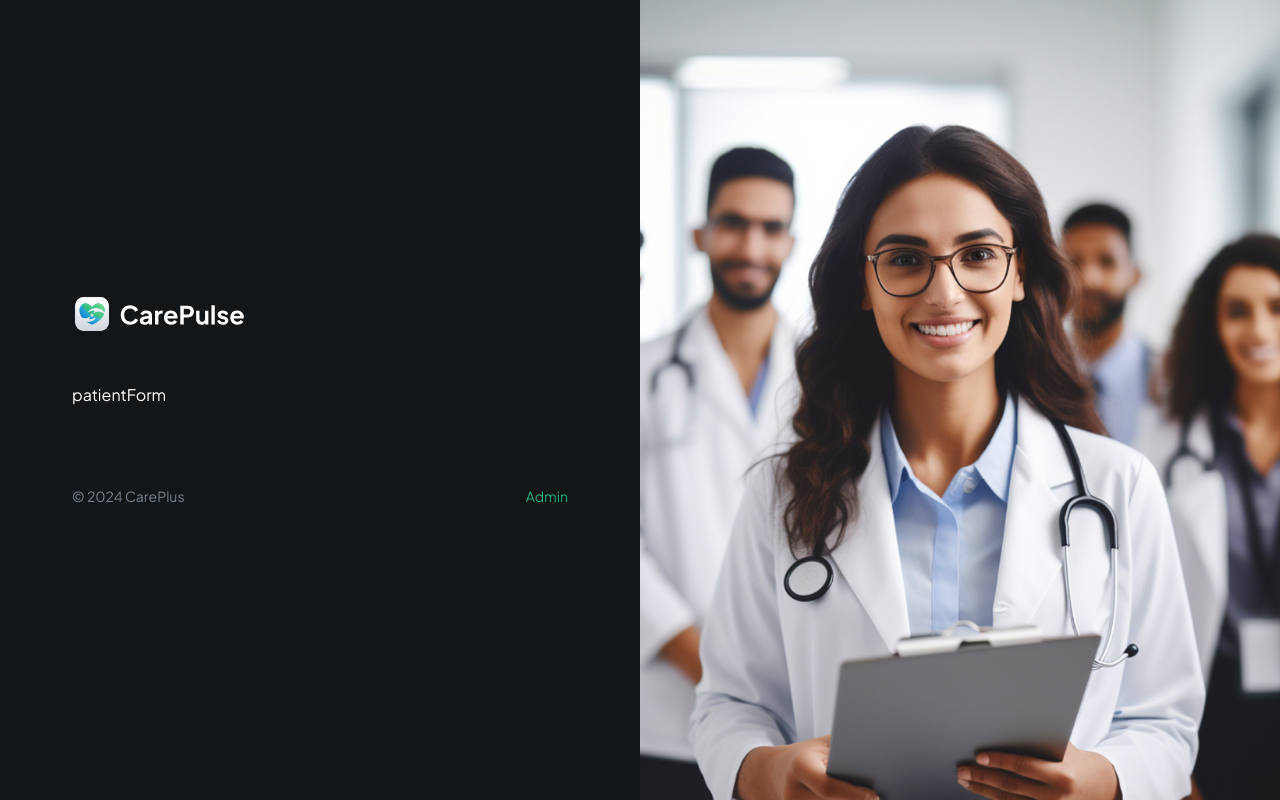
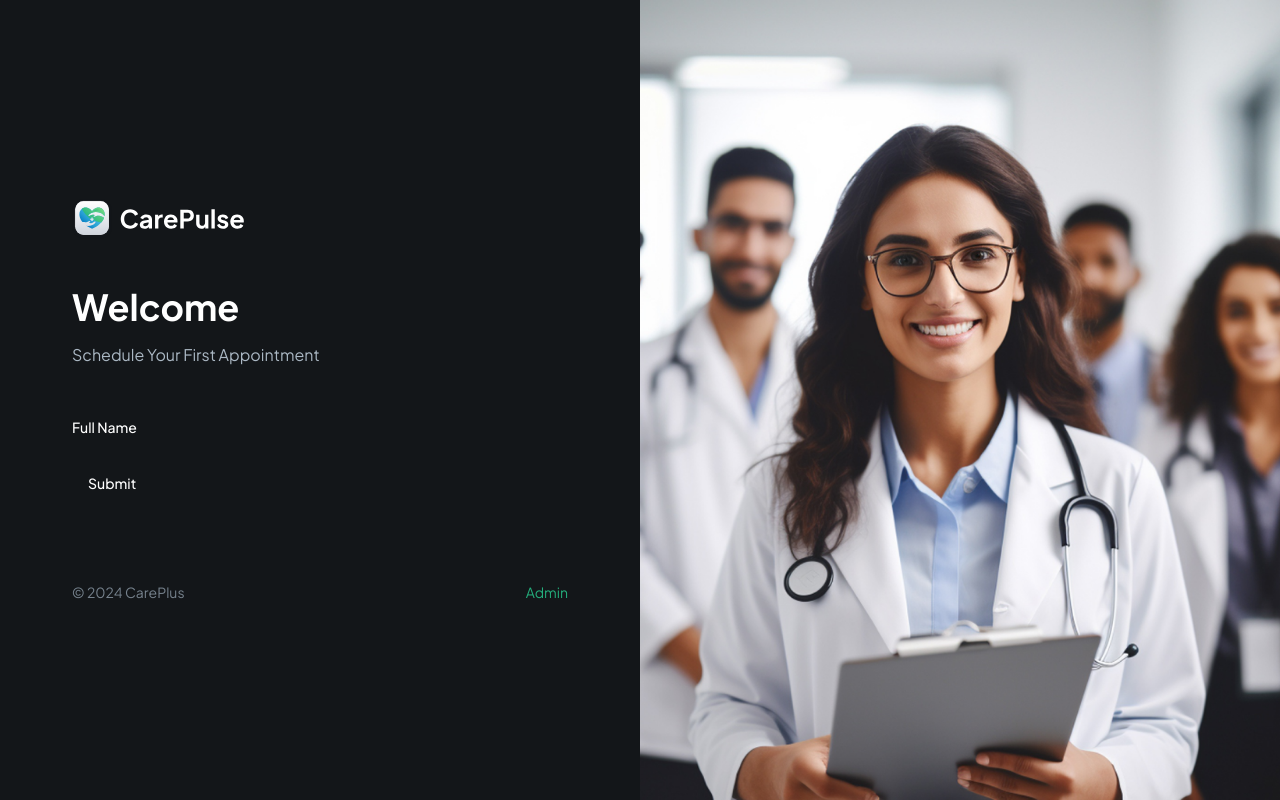
Before and after one commit to DevJuma10/CarePlus, a Next.js app: page / in a window 1280 px wide. Built offline with nearby package versions, Linux system fonts and the light colour scheme.

Commit message:
Feat: Patient Forms

```diff
--- a/app/page.tsx
+++ b/app/page.tsx
@@ -3,7 +3,7 @@
 import { Button } from "@/components/ui/button"
 import logo from '../public/assets/icons/logo-full.svg'
 import onboardingImage from '../public/assets/images/onboarding-img.png'
-import { PatientForm } from "@/components/forms/patientForm";
+import { PatientForm } from "@/components/forms/PatientForm";
 
 
 export default function Home() {
@@ -39,6 +39,7 @@
           src={onboardingImage}
           height={1000}
           width={1000}
+          priority={true}
           alt="doctor-onboading-image"
           className="side-img max-w-[50%]"
 
--- /dev/null
+++ b/components/forms/PatientForm.tsx
@@ -0,0 +1,66 @@
+"use client"
+
+import { zodResolver } from "@hookform/resolvers/zod"
+import { useForm } from "react-hook-form"
+import { z } from "zod"
+import { Button } from "@/components/ui/button"
+import { Form } from "@/components/ui/form"
+import CustomFormField from '../ui/CustomFormField'
+
+export enum FormFieldType {
+  INPUT='input',
+  TEXTAREA='textarea',
+  PHONE_INPUT='phoneInput',
+  CHECKBOX='checkbox',
+  DATE_PICKER='datePicker',
+  SELECT='select',
+  SKELETON='skeleton'
+}
+
+const formSchema = z.object({
+  username: z.string().min(2, {
+    message: "Username must be at least 2 characters.",
+  }),
+})
+
+export function PatientForm() {
+  // 1. Define your form.
+  const form = useForm<z.infer<typeof formSchema>>({
+    resolver: zodResolver(formSchema),
+    defaultValues: {
+      username: "",
+    },
+  })
+
+  // 2. Define a submit handler.
+  function onSubmit(values: z.infer<typeof formSchema>) {
+    // Do something with the form values.
+    // ✅ This will be type-safe and validated.
+    console.log(values)
+  }
+
+
+  return (
+    <Form {...form}>
+      <form onSubmit={form.handleSubmit(onSubmit)} className="space-y-6 flex-1">
+        <section className="mb-12 space-y-4">
+          <h1 className="header">Welcome</h1>
+          <p className="text-dark-700">Schedule Your First Appointment</p>
+        </section>
+
+        < CustomFormField
+          fieldType={FormFieldType.INPUT}
+          control = {form.control}
+          name=   {"name"}
+          label=  {'Full Name'}
+          placeHolder=    {'John Doe'}
+          iconSrc= {'/../public/assets/icons/user.svg'}
+          iconAlt={'user'}
+
+        />
+
+        <Button type="submit">Submit</Button>
+      </form>
+    </Form>
+  )
+}
--- a/components/forms/patientForm.tsx
+++ /dev/null
@@ -1,7 +0,0 @@
-import React from 'react'
-
-export const PatientForm = () => {
-  return (
-    <div>patientForm</div>
-  )
-}
--- /dev/null
+++ b/components/ui/CustomFormField.tsx
@@ -0,0 +1,49 @@
+"use client"
+
+import React from 'react'
+import {
+    FormControl,
+    FormDescription,
+    FormField,
+    FormItem,
+    FormLabel,
+    FormMessage,
+} from "@/components/ui/form"
+
+import { Input } from "@/components/ui/input"
+import { Control } from 'react-hook-form'
+import { FormFieldType } from '../forms/PatientForm'
+
+interface CustomProps {
+    control:Control<any>,
+    fieldType:FormFieldType,
+    name:string,
+    label?:string,
+    placeHolder?:string,
+    iconSrc?:string,
+    iconAlt?:string,
+    disabled?:boolean,
+    dateFormat?:string,
+    showTimeSelect?:boolean,
+    children?:React.ReactNode,
+    renderSekleton?:(field:any) => React.ReactNode
+
+}
+
+const CustomFormField = ( {control, fieldType,name, label} : CustomProps) => {
+    return (
+        <FormField
+            control={control}
+            name={name}
+            render={({ field }) => (
+
+                <FormItem className='flex-1'>
+                    {fieldType != FormFieldType.CHECKBOX && label &&  (
+                        <FormLabel>{label}</FormLabel>
+                    )}
+                </FormItem>
+            )}
+        />
+    )
+}
+export default CustomFormField
--- /dev/null
+++ b/components/ui/form.tsx
@@ -0,0 +1,178 @@
+"use client"
+
+import * as React from "react"
+import * as LabelPrimitive from "@radix-ui/react-label"
+import { Slot } from "@radix-ui/react-slot"
+import {
+  Controller,
+  ControllerProps,
+  FieldPath,
+  FieldValues,
+  FormProvider,
+  useFormContext,
+} from "react-hook-form"
+
+import { cn } from "@/lib/utils"
+import { Label } from "@/components/ui/label"
+
+const Form = FormProvider
+
+type FormFieldContextValue<
+  TFieldValues extends FieldValues = FieldValues,
+  TName extends FieldPath<TFieldValues> = FieldPath<TFieldValues>
+> = {
+  name: TName
+}
+
+const FormFieldContext = React.createContext<FormFieldContextValue>(
+  {} as FormFieldContextValue
+)
+
+const FormField = <
+  TFieldValues extends FieldValues = FieldValues,
+  TName extends FieldPath<TFieldValues> = FieldPath<TFieldValues>
+>({
+  ...props
+}: ControllerProps<TFieldValues, TName>) => {
+  return (
+    <FormFieldContext.Provider value={{ name: props.name }}>
+      <Controller {...props} />
+    </FormFieldContext.Provider>
+  )
+}
+
+const useFormField = () => {
+  const fieldContext = React.useContext(FormFieldContext)
+  const itemContext = React.useContext(FormItemContext)
+  const { getFieldState, formState } = useFormContext()
+
+  const fieldState = getFieldState(fieldContext.name, formState)
+
+  if (!fieldContext) {
+    throw new Error("useFormField should be used within <FormField>")
+  }
+
+  const { id } = itemContext
+
+  return {
+    id,
+    name: fieldContext.name,
+    formItemId: `${id}-form-item`,
+    formDescriptionId: `${id}-form-item-description`,
+    formMessageId: `${id}-form-item-message`,
+    ...fieldState,
+  }
+}
+
+type FormItemContextValue = {
+  id: string
+}
+
+const FormItemContext = React.createContext<FormItemContextValue>(
+  {} as FormItemContextValue
+)
+
+const FormItem = React.forwardRef<
+  HTMLDivElement,
+  React.HTMLAttributes<HTMLDivElement>
+>(({ className, ...props }, ref) => {
+  const id = React.useId()
+
+  return (
+    <FormItemContext.Provider value={{ id }}>
+      <div ref={ref} className={cn("space-y-2", className)} {...props} />
+    </FormItemContext.Provider>
+  )
+})
+FormItem.displayName = "FormItem"
+
+const FormLabel = React.forwardRef<
+  React.ElementRef<typeof LabelPrimitive.Root>,
+  React.ComponentPropsWithoutRef<typeof LabelPrimitive.Root>
+>(({ className, ...props }, ref) => {
+  const { error, formItemId } = useFormField()
+
+  return (
+    <Label
+      ref={ref}
+      className={cn(error && "text-destructive", className)}
+      htmlFor={formItemId}
+      {...props}
+    />
+  )
+})
+FormLabel.displayName = "FormLabel"
+
+const FormControl = React.forwardRef<
+  React.ElementRef<typeof Slot>,
+  React.ComponentPropsWithoutRef<typeof Slot>
+>(({ ...props }, ref) => {
+  const { error, formItemId, formDescriptionId, formMessageId } = useFormField()
+
+  return (
+    <Slot
+      ref={ref}
+      id={formItemId}
+      aria-describedby={
+        !error
+          ? `${formDescriptionId}`
+          : `${formDescriptionId} ${formMessageId}`
+      }
+      aria-invalid={!!error}
+      {...props}
+    />
+  )
+})
+FormControl.displayName = "FormControl"
+
+const FormDescription = React.forwardRef<
+  HTMLParagraphElement,
+  React.HTMLAttributes<HTMLParagraphElement>
+>(({ className, ...props }, ref) => {
+  const { formDescriptionId } = useFormField()
+
+  return (
+    <p
+      ref={ref}
+      id={formDescriptionId}
+      className={cn("text-sm text-muted-foreground", className)}
+      {...props}
+    />
+  )
+})
+FormDescription.displayName = "FormDescription"
+
+const FormMessage = React.forwardRef<
+  HTMLParagraphElement,
+  React.HTMLAttributes<HTMLParagraphElement>
+>(({ className, children, ...props }, ref) => {
+  const { error, formMessageId } = useFormField()
+  const body = error ? String(error?.message) : children
+
+  if (!body) {
+    return null
+  }
+
+  return (
+    <p
+      ref={ref}
+      id={formMessageId}
+      className={cn("text-sm font-medium text-destructive", className)}
+      {...props}
+    >
+      {body}
+    </p>
+  )
+})
+FormMessage.displayName = "FormMessage"
+
+export {
+  useFormField,
+  Form,
+  FormItem,
+  FormLabel,
+  FormControl,
+  FormDescription,
+  FormMessage,
+  FormField,
+}
--- /dev/null
+++ b/components/ui/input.tsx
@@ -0,0 +1,25 @@
+import * as React from "react"
+
+import { cn } from "@/lib/utils"
+
+export interface InputProps
+  extends React.InputHTMLAttributes<HTMLInputElement> {}
+
+const Input = React.forwardRef<HTMLInputElement, InputProps>(
+  ({ className, type, ...props }, ref) => {
+    return (
+      <input
+        type={type}
+        className={cn(
+          "flex h-10 w-full rounded-md border border-input bg-background px-3 py-2 text-sm ring-offset-background file:border-0 file:bg-transparent file:text-sm file:font-medium placeholder:text-muted-foreground focus-visible:outline-none focus-visible:ring-2 focus-visible:ring-ring focus-visible:ring-offset-2 disabled:cursor-not-allowed disabled:opacity-50",
+          className
+        )}
+        ref={ref}
+        {...props}
+      />
+    )
+  }
+)
+Input.displayName = "Input"
+
+export { Input }
--- /dev/null
+++ b/components/ui/label.tsx
@@ -0,0 +1,26 @@
+"use client"
+
+import * as React from "react"
+import * as LabelPrimitive from "@radix-ui/react-label"
+import { cva, type VariantProps } from "class-variance-authority"
+
+import { cn } from "@/lib/utils"
+
+const labelVariants = cva(
+  "text-sm font-medium leading-none peer-disabled:cursor-not-allowed peer-disabled:opacity-70"
+)
+
+const Label = React.forwardRef<
+  React.ElementRef<typeof LabelPrimitive.Root>,
+  React.ComponentPropsWithoutRef<typeof LabelPrimitive.Root> &
+    VariantProps<typeof labelVariants>
+>(({ className, ...props }, ref) => (
+  <LabelPrimitive.Root
+    ref={ref}
+    className={cn(labelVariants(), className)}
+    {...props}
+  />
+))
+Label.displayName = LabelPrimitive.Root.displayName
+
+export { Label }
```
Also changed, not shown: package.json (+6 -2 lines), 1 other file (tests, documents, lock files or other folders).
